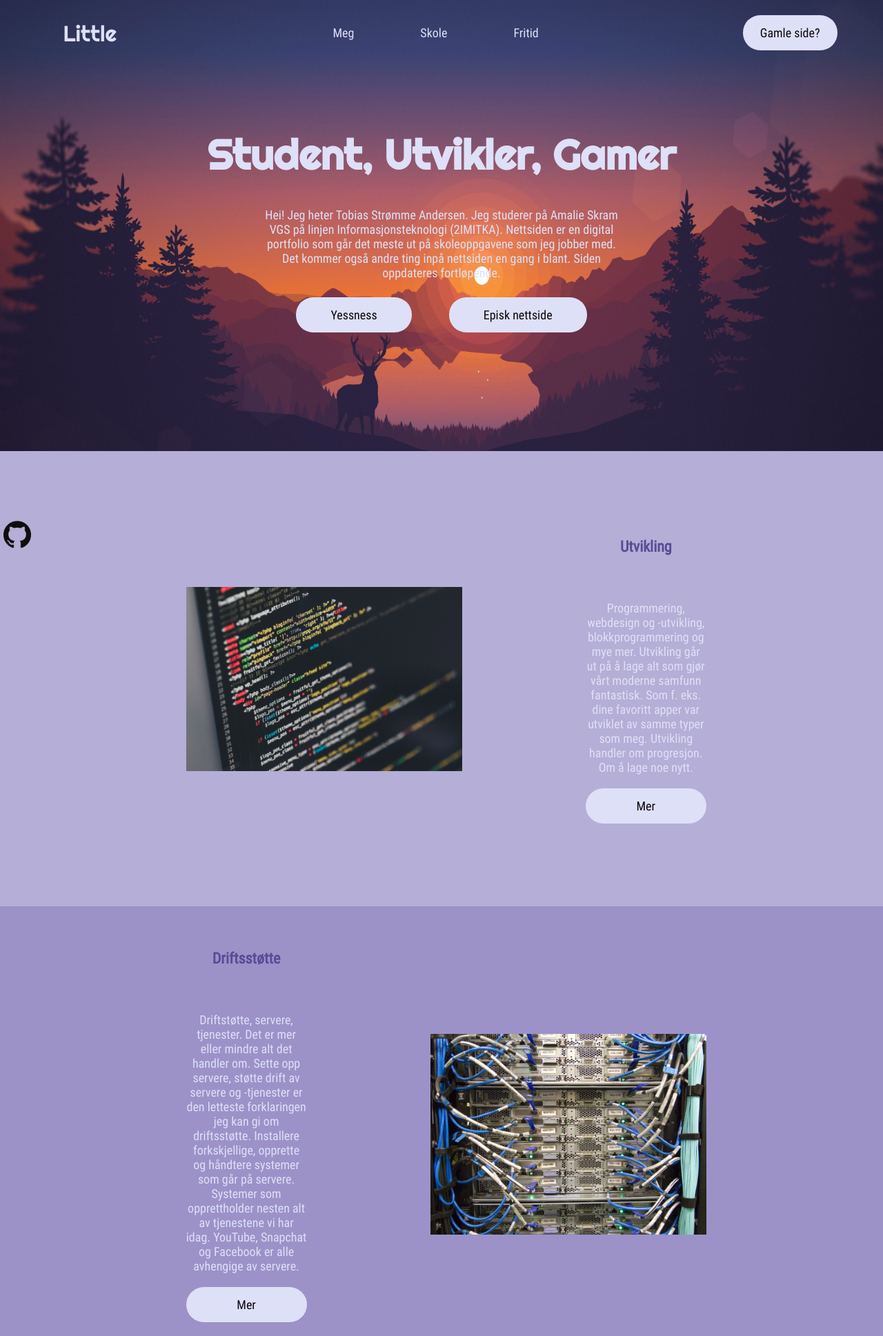
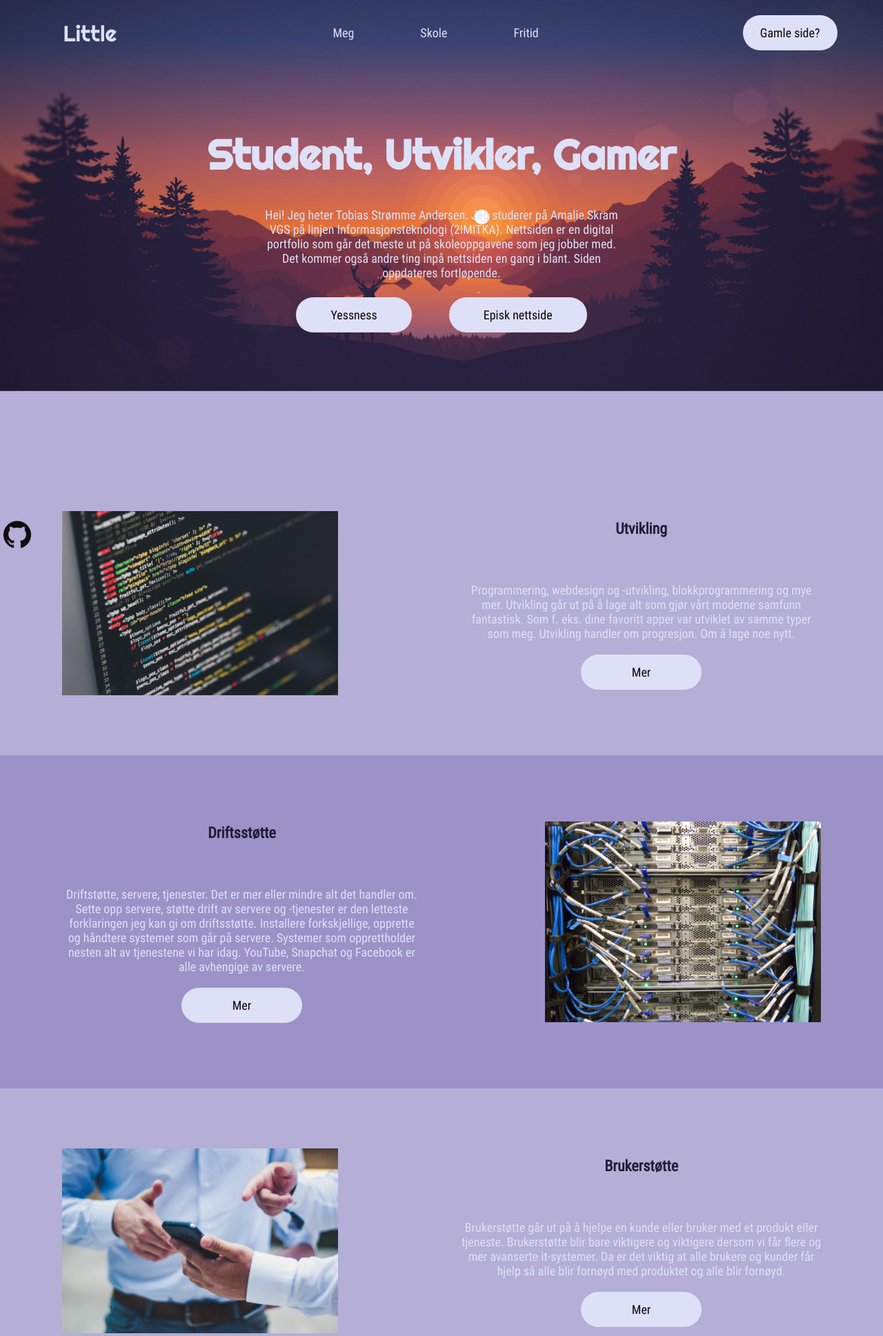
Before and after one commit to LilleAndersen/LilleAndersen.github.io, a PHP site: page / in a window 1280 px wide. Shown: the top 1937 px of the page at 69% size. Run offline with PHP 8.4, Linux system fonts and the light colour scheme.

Commit message:
restructured section divider in scss, improved purple to picture and picture image scaling

```diff
--- a/style.scss
+++ b/style.scss
@@ -7,8 +7,10 @@
         1.2 Variables
         1.3 Cursor
         1.4 Flex
-        1.5 Header
-        1.6 Body
+        1.5 Pages
+        1.6 Header
+        1.7 Body
+        1.8 Selection
         1.11 Github Logo
         1.12 Back to top
         1.13 Footer
@@ -22,7 +24,9 @@
         2.4 404
 */
 
+//====================================
 // 1.1 Imports
+//====================================
 
 @font-face
 {
@@ -40,19 +44,23 @@
 
 // Colors
 $accent-light: #DEE0F7;
-$accent-dark: #594B95;
+$accent-dark: #6152A3;
 $accent-light-purple: #B5AED6;
-$accent-middle-purple: #;
+$accent-middle-purple: #9C92C8;
+$accent-middle-dark-purple: #201C36;
 $accent-dark-purple: #0C070D;
 
 // Sizes
 $img-width: 400px !default;
 
 // Breakpoints
-$breakpoint: 500px;
-$breakpoint-large: 800px;
+$breakpoint: 550px;
+$breakpoint-medium: 800px;
+$breakpoint-large: 1200px;
 
+//====================================
 // 1.4 Flex
+//====================================
 
 #page,
 #subpage
@@ -63,8 +71,9 @@ $breakpoint-large: 800px;
     background-attachment: fixed;
 }
 
-
+//====================================
 // 1.5 Pages
+//====================================
 
 #page
 {
@@ -77,7 +86,15 @@ $breakpoint-large: 800px;
     font-family: "Roboto Condensed", Arial, sans-serif;
 }
 
-// 1.6 Header -------------------------------------------
+#page *
+{
+    transition: ease 300ms;
+}
+
+
+//====================================
+// 1.6 Header
+//====================================
 
 #home-header #header
 {
@@ -97,17 +114,26 @@ $breakpoint-large: 800px;
     // Responsiveness
     @media (max-width: $breakpoint)
     {
-        flex-direction: column-reverse;
-        align-items: flex-start; // Centered content
-        justify-content: flex-start; // Centers content
+        flex-direction: column;
+
+        :nth-child(1) { order: 4; }
+        :nth-child(2) { order: 1; }
+        :nth-child(3) { order: 2; }
+        :nth-child(4) { order: 3; }
+        :nth-child(5) { order: 5; }
+    }
+
+    // Responsiveness
+    @media (max-width: $breakpoint-large)
+    {
+        column-gap: 5vw; // Gap between colums
+    }
+
+    @media (max-width: 720px)
+    {
+        column-gap: 3vw; // Gap between colums
     }
 }
-
-//#home-header :nth-child(1) { order: 1; }
-//#home-header :nth-child(2) { order: 3; }
-//#home-header :nth-child(3) { order: 4; }
-//#home-header :nth-child(4) { order: 5; }
-//#home-header :nth-child(5) { order: 2; }
 
 .btn
 {
@@ -153,6 +179,17 @@ $breakpoint-large: 800px;
     padding: 15px 25px;
     text-align: center;
     font-family: Righteous, Arial, sans-serif;
+
+    // Responsiveness
+    @media (max-width: $breakpoint-large)
+    {
+        margin-right: 10vw;
+    }
+
+    @media (max-width: 720px)
+    {
+        margin-right: 8vw;
+    }
 }
 
 #home-button-right
@@ -163,15 +200,28 @@ $breakpoint-large: 800px;
     border-radius: 25px;
     text-align: center;
     background-color: $accent-light; // Sets color to variable
+
+    // Responsiveness
+    @media (max-width: $breakpoint-large)
+    {
+        margin-left: 10vw;
+    }
+
+    @media (max-width: 720px)
+    {
+        margin-left: 8vw;
+    }
 }
 
 #home-button-left, #home-button-right
 {
-    display: flex !important;
-    flex-direction: row !important;
+    display: flex;
+    flex-direction: row;
 }
 
-// 1.7 Body
+//====================================
+// 1.7 Body/
+//====================================
 
 body
 {
@@ -180,7 +230,24 @@ body
     font-size: 18px;
 }
 
+//====================================
+// 1.8 Selection
+//====================================
+
+::-moz-selection{
+    // Code for Firefox
+    color: $accent-light;
+    background: $accent-dark;
+}
+
+::selection{
+    color: $accent-light;
+    background: $accent-dark;
+}
+
+//====================================
 // 1.11 Github Logo
+//====================================
 
 .logo
 {
@@ -214,7 +281,9 @@ body
     transform: scale(1.1) rotate(360deg);
 }
 
+//====================================
 // 1.12 Back to top
+//====================================
 
 #backtotop
 {
@@ -229,7 +298,9 @@ body
 
 }
 
+//====================================
 // 1.13 Footer
+//====================================
 
 footer
 {
@@ -246,7 +317,9 @@ footer
 
 }
 
+//====================================
 // 1.14 Icons
+//====================================
 
 .icon
 {
@@ -256,7 +329,9 @@ footer
     align-items: center;
 }
 
+//====================================
 // 1.15 Links
+//====================================
 
 // Adds user select on all browsers
 
@@ -268,14 +343,18 @@ a
     -webkit-user-select: none;
 }
 
+//====================================
 // 1.16 Scroll
+//====================================
 
 *
 {
     scroll-behavior: smooth;
 }
 
+//====================================
 // 2.1 Home
+//====================================
 
 #background
 {
@@ -290,10 +369,9 @@ a
     z-index: -1;
 
     width: 100%;
-    aspect-ratio: 16/9;
 
     // When viewport height is less than 800 do this
-    @media (max-height: $breakpoint-large)
+    @media (max-height: $breakpoint-medium)
     {
         max-width: 100%;
         height: unset;
@@ -304,12 +382,20 @@ a
         margin: -250px 0 0 0;
     }
 
-    @media (max-width: $breakpoint-large) {
+    @media (max-width: $breakpoint-large)
+    {
         width: unset;
         height: 80vh;
     }
 
-    @media (max-width: $breakpoint) {
+    @media (max-width: $breakpoint-medium)
+    {
+        width: unset;
+        height: 80vh;
+    }
+
+    @media (max-width: $breakpoint)
+    {
         width: unset;
         height: 100vh;
     }
@@ -369,16 +455,23 @@ a
     padding: 80px 180px;
     text-align: center;
     align-items: center;
+
     background-color: $accent-light-purple;
 
     // Adds custom properties for different viewport widths
+    @media (max-width: 1350px)
+    {
+        padding: 50px 0;
+        max-height: 20000px;
+    }
+
     @media (max-width: 1050px)
     {
         padding: 25px 0;
         max-height: 20000px;
     }
 
-    @media (max-width: $breakpoint-large)
+    @media (max-width: $breakpoint-medium)
     {
         flex-direction: column;
         padding: 0;
@@ -408,13 +501,19 @@ a
     background-color: $accent-middle-purple;
 
     // Adds custom properties for different viewport widths
+    @media (max-width: 1350px)
+    {
+        padding: 50px 0;
+        max-height: 20000px;
+    }
+
     @media (max-width: 1050px)
     {
         padding: 25px 0;
         max-height: 20000px;
     }
 
-    @media (max-width: $breakpoint-large)
+    @media (max-width: $breakpoint-medium)
     {
         flex-direction: column-reverse;
         padding: 0;
@@ -446,7 +545,7 @@ a
         max-height: 20000px;
     }
 
-    @media (max-width: $breakpoint-large)
+    @media (max-width: $breakpoint-medium)
     {
         flex-direction: column;
         padding: 25px 0;
@@ -486,7 +585,7 @@ a
 
 .home-sections-title
 {
-    color: $accent-dark;
+    color: $accent-middle-dark-purple;
     font-size: 22px;
     margin: 0 0 20px 0;
 }
```
Also changed, not shown: style.css, 1 other file.
